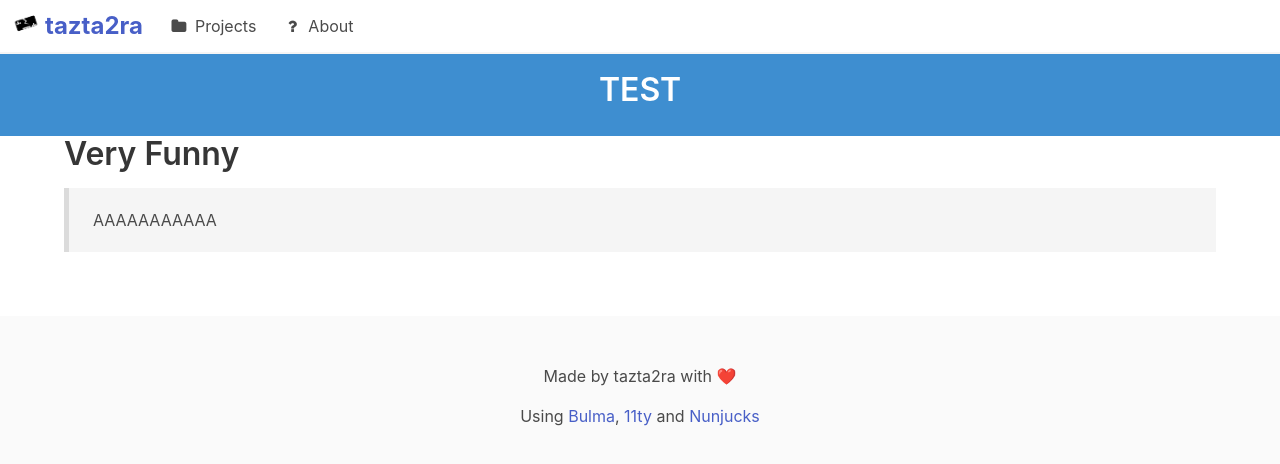
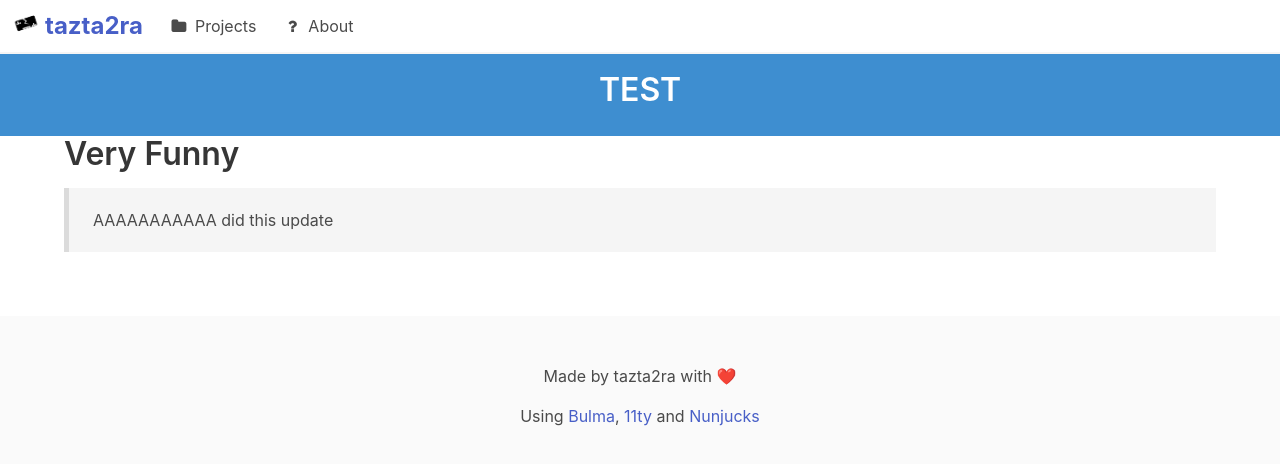
Before and after one commit to tazta2ra/tazta2ra.github.io, an Eleventy site: page src/blog/2024/2/test.md in a window 1280 px wide. Built offline with nearby package versions, Linux system fonts and the light colour scheme; Eleventy itself is replaced by a stand-in of ours; files that its build step writes are made by us from their sources.

Commit message:
Update test.md

```diff
--- a/src/blog/2024/2/test.md
+++ b/src/blog/2024/2/test.md
@@ -11,4 +11,4 @@ tags: blog, test
 
 # Very Funny
 
-> AAAAAAAAAAA
+> AAAAAAAAAAA did this update
```
